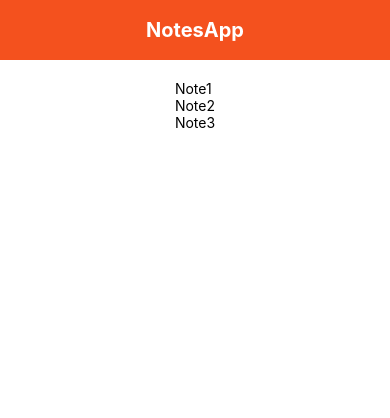
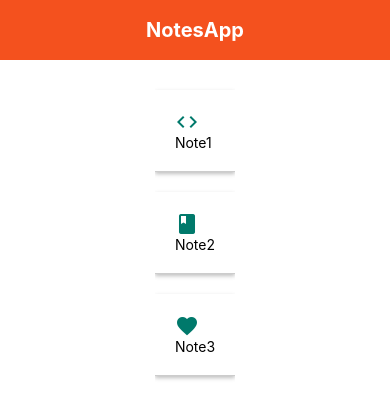
Before and after one commit to Marine-Bernard/noteApp, a React Native app: screen / in a window 390 px wide. Shown: the top 418 px of the page. Built offline with nearby package versions, Linux system fonts and the light colour scheme.

Commit message:
C6 | Style des éléments

```diff
--- a/App.js
+++ b/App.js
@@ -3,12 +3,13 @@ import { StyleSheet, Text, View } from 'react-native';
 import Header from './components/header';
 import { FlatList } from 'react-native-web';
 import { useState } from 'react';
+import { MaterialIcons } from '@expo/vector-icons';
 
 export default function App() {
   const [notes, setNotes] = useState([
-    { id: '1', content: 'Note1' },
-    { id: '2', content: 'Note2' },
-    { id: '3', content: 'Note3' },
+    { id: '1', content: 'Note1', icon: 'code' },
+    { id: '2', content: 'Note2', icon: 'book' },
+    { id: '3', content: 'Note3', icon: 'favorite' },
   ]);
 
   return (
@@ -20,6 +21,7 @@ export default function App() {
         keyExtractor={(item) => item.id}
         renderItem={({ item }) => (
           <View style={styles.note}>
+            <MaterialIcons name={item.icon} size={24} color="#00796b" style={styles.icon} />
             <Text style={styles.noteText}>{item.content}</Text>
           </View>
         )}
@@ -30,6 +32,16 @@ export default function App() {
 }
 
 const styles = StyleSheet.create({
+  note: {
+    padding: 20,
+    borderBottomWidth: 1,
+    borderBottomColor: '#ccc',
+    shadowColor: '#000',
+    shadowOffset: { width: 0, height: 2 },
+    shadowOpacity: 0.25,
+    shadowRadius: 4,
+    marginVertical: 10,
+  },
   container: {
     flex: 1,
     backgroundColor: '#fff',
```
